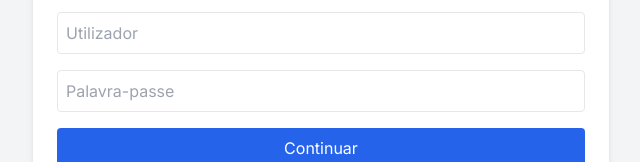
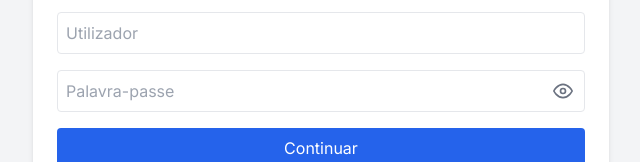
Before and after one commit to beatrizzfcosta/secure-access-edu, a React (Vite) app in the folder frontend/: page / in a window 1280 px wide. Shown: the part 427-589 px from the top of the page, without its empty margins (319-959 px from the left). Built offline with nearby package versions, Linux system fonts and the light colour scheme; no server answers.

Commit message:
Refactor password input fields to use PasswordField component

```diff
--- /dev/null
+++ b/frontend/src/components/PasswordField/PasswordField.jsx
@@ -0,0 +1,75 @@
+import { useId, useState } from "react";
+
+function IconEye({ className = "w-5 h-5" }) {
+  return (
+    <svg
+      className={className}
+      viewBox="0 0 24 24"
+      fill="none"
+      stroke="currentColor"
+      strokeWidth="2"
+      strokeLinecap="round"
+      strokeLinejoin="round"
+      aria-hidden
+    >
+      <path d="M1 12s4-8 11-8 11 8 11 8-4 8-11 8-11-8-11-8z" />
+      <circle cx="12" cy="12" r="3" />
+    </svg>
+  );
+}
+
+function IconEyeOff({ className = "w-5 h-5" }) {
+  return (
+    <svg
+      className={className}
+      viewBox="0 0 24 24"
+      fill="none"
+      stroke="currentColor"
+      strokeWidth="2"
+      strokeLinecap="round"
+      strokeLinejoin="round"
+      aria-hidden
+    >
+      <path d="M17.94 17.94A10.07 10.07 0 0 1 12 20c-7 0-11-8-11-8a18.45 18.45 0 0 1 5.06-5.94M9.9 4.24A9.12 9.12 0 0 1 12 4c7 0 11 8 11 8a18.5 18.5 0 0 1-2.16 3.19m-6.72-1.07a3 3 0 1 1-4.24-4.24" />
+      <line x1="1" y1="1" x2="23" y2="23" />
+    </svg>
+  );
+}
+
+/**
+ * Campo de palavra-passe com botão para mostrar / ocultar texto.
+ */
+export default function PasswordField({
+  id: idProp,
+  inputClassName = "w-full border p-2 rounded",
+  wrapperClassName = "",
+  disabled,
+  ...inputProps
+}) {
+  const [visible, setVisible] = useState(false);
+  const uid = useId();
+  const id = idProp ?? `password-field-${uid}`;
+
+  return (
+    <div className={`relative ${wrapperClassName}`}>
+      <input
+        id={id}
+        type={visible ? "text" : "password"}
+        disabled={disabled}
+        className={`${inputClassName} pr-10`}
+        {...inputProps}
+      />
+      <button
+        type="button"
+        onClick={() => setVisible((v) => !v)}
+        disabled={disabled}
+        className="absolute right-1.5 top-1/2 -translate-y-1/2 p-1.5 rounded text-gray-500 hover:text-gray-800 hover:bg-gray-100 focus:outline-none focus:ring-2 focus:ring-blue-500 focus:ring-offset-1 disabled:opacity-40 disabled:pointer-events-none"
+        aria-label={visible ? "Ocultar palavra-passe" : "Mostrar palavra-passe"}
+        aria-controls={id}
+        aria-pressed={visible}
+      >
+        {visible ? <IconEyeOff /> : <IconEye />}
+      </button>
+    </div>
+  );
+}
--- a/frontend/src/pages/admin/Users/UserManagement.jsx
+++ b/frontend/src/pages/admin/Users/UserManagement.jsx
@@ -9,6 +9,7 @@ import {
   deleteAdminUser,
 } from "../../../services/adminService";
 import { useAuth } from "../../../hooks/useAuth";
+import PasswordField from "../../../components/PasswordField/PasswordField";
 
 function IconPencil({ className = "w-4 h-4" }) {
   return (
@@ -308,10 +309,9 @@ export default function UserManagement() {
                 setCreateForm({ ...createForm, email: e.target.value })
               }
             />
-            <input
-              type="password"
+            <PasswordField
               placeholder="Palavra-passe"
-              className="border p-2 rounded w-full"
+              inputClassName="border p-2 rounded w-full"
               value={createForm.password}
               onChange={(e) =>
                 setCreateForm({ ...createForm, password: e.target.value })
--- a/frontend/src/pages/public/Login/Login.jsx
+++ b/frontend/src/pages/public/Login/Login.jsx
@@ -8,6 +8,7 @@ import {
 import { useAuth } from "../../../hooks/useAuth";
 import { useNavigate } from "react-router-dom";
 import { pathForRole } from "../../../utils/roles";
+import PasswordField from "../../../components/PasswordField/PasswordField";
 
 function isOtpRequiredError(err) {
   if (!err?.response || err.response.status !== 401) return false;
@@ -193,10 +194,9 @@ export default function Login() {
                   onChange={(e) => setUsername(e.target.value)}
                 />
 
-                <input
-                  type="password"
+                <PasswordField
                   placeholder="Palavra-passe"
-                  className="w-full border p-2 rounded"
+                  inputClassName="w-full border p-2 rounded"
                   autoComplete="current-password"
                   required
                   value={password}
--- a/frontend/src/pages/public/Register/Register.jsx
+++ b/frontend/src/pages/public/Register/Register.jsx
@@ -1,6 +1,7 @@
 import { useState } from "react";
 import { useNavigate } from "react-router-dom";
 import { registerAccount } from "../../../services/authService";
+import PasswordField from "../../../components/PasswordField/PasswordField";
 
 export default function Register() {
   const [form, setForm] = useState({
@@ -93,19 +94,17 @@ export default function Register() {
               required
             />
 
-            <input
-              type="password"
+            <PasswordField
               placeholder="Palavra-passe"
-              className="w-full border p-3 rounded"
+              inputClassName="w-full border p-3 rounded"
               value={form.password}
               onChange={(e) => handleChange("password", e.target.value)}
               required
             />
 
-            <input
-              type="password"
+            <PasswordField
               placeholder="Confirmar palavra-passe"
-              className="w-full border p-3 rounded"
+              inputClassName="w-full border p-3 rounded"
               value={form.confirmPassword}
               onChange={(e) => handleChange("confirmPassword", e.target.value)}
               required
--- a/frontend/src/pages/shared/Profile/Profile.jsx
+++ b/frontend/src/pages/shared/Profile/Profile.jsx
@@ -1,6 +1,7 @@
 import { useEffect, useState } from "react";
 import DashboardLayout from "../../../components/Layout/DashboardLayout";
 import SecurityPoliciesModal from "../../../components/SecurityPoliciesModal/SecurityPoliciesModal";
+import PasswordField from "../../../components/PasswordField/PasswordField";
 import { useAuth } from "../../../hooks/useAuth";
 import { useNavigate, useLocation } from "react-router-dom";
 import {
@@ -193,11 +194,10 @@ export default function Profile() {
               >
                 Palavra-passe atual
               </label>
-              <input
+              <PasswordField
                 id="profile-old-password"
-                type="password"
                 autoComplete="current-password"
-                className="w-full border border-gray-300 p-2 rounded"
+                inputClassName="w-full border border-gray-300 p-2 rounded"
                 value={oldPassword}
                 onChange={(e) => setOldPassword(e.target.value)}
                 required
@@ -215,11 +215,10 @@ export default function Profile() {
               >
                 Nova palavra-passe
               </label>
-              <input
+              <PasswordField
                 id="profile-new-password"
-                type="password"
                 autoComplete="new-password"
-                className="w-full border border-gray-300 p-2 rounded"
+                inputClassName="w-full border border-gray-300 p-2 rounded"
                 value={newPassword}
                 onChange={(e) => setNewPassword(e.target.value)}
                 required
@@ -234,11 +233,10 @@ export default function Profile() {
               >
                 Confirmar nova palavra-passe
               </label>
-              <input
+              <PasswordField
                 id="profile-confirm-password"
-                type="password"
                 autoComplete="new-password"
-                className="w-full border border-gray-300 p-2 rounded"
+                inputClassName="w-full border border-gray-300 p-2 rounded"
                 value={confirmPassword}
                 onChange={(e) => setConfirmPassword(e.target.value)}
                 required
```
Also changed, not shown: 1 other file (tests, documents, lock files or other folders).
